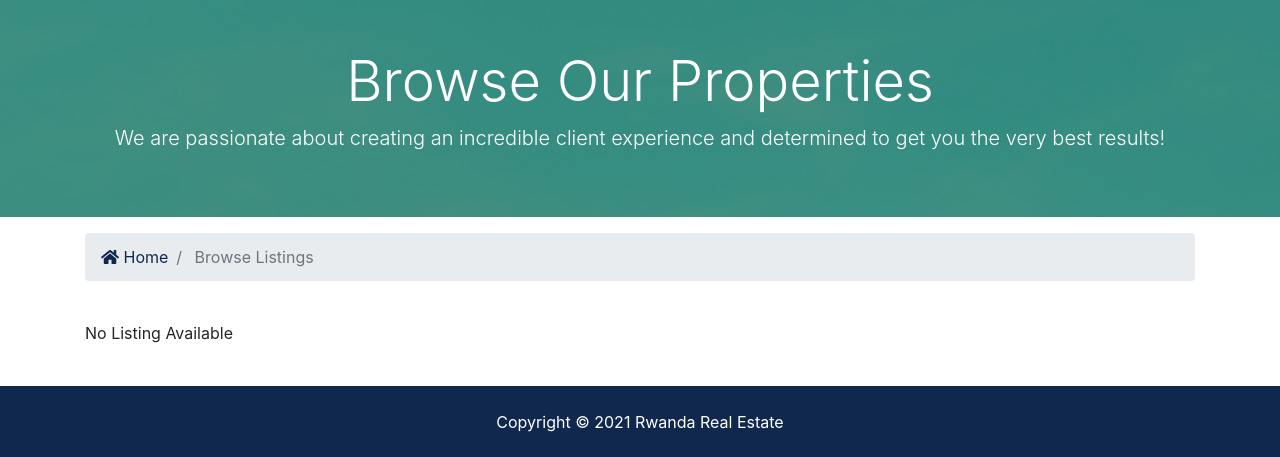
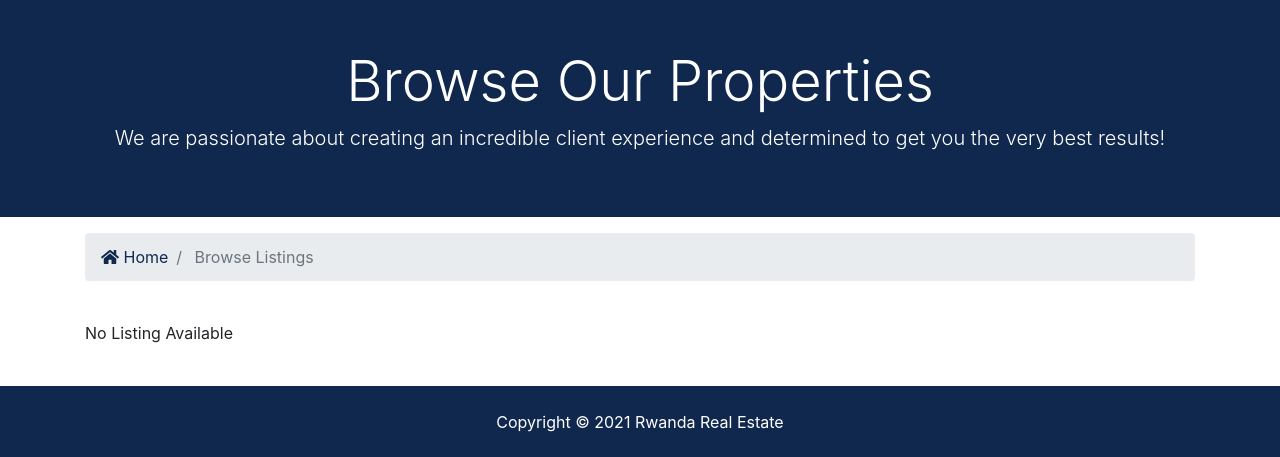
Before and after one commit to GisaKaze/realEstateRwanda, a Django app: page /listings/ in a window 1280 px wide. Shown: the part 128-585 px from the top of the page. Run offline with Django 3.2, Linux system fonts and the light colour scheme; data that the repository does not hold is empty; some libraries are stand-ins or nearby versions.

```diff
--- a/btre/static/css/style.css
+++ b/btre/static/css/style.css
@@ -45,7 +45,8 @@ img {
     left: 0;
     min-height: 100%;
     width: 100%;
-    background: #10284e; }
+    background: #10284e;
+   }
 
 #showcase-inner {
   background: url(../img/building.jpg) no-repeat top center fixed/cover;
@@ -59,7 +60,9 @@ img {
     left: 0;
     min-height: 100%;
     width: 100%;
-    background: rgba(32, 134, 107, 0.8); }
+    background: #10284e;
+
+  }
   #showcase-inner.showcase-search {
     min-height: 270px; }
 
--- a/templates/listings/listings.html
+++ b/templates/listings/listings.html
@@ -2,7 +2,7 @@
 {% load humanize %}
 
 {% block content %}
-<section id="showcase-inner" class="py-5 text-white" style="background-image: url(../../static/img/showcase.jpg);">
+<section id="showcase-inner" class="py-5 text-white">
     <div class="container text-center">
       <div class="row text-center">
         <div class="col-md-12">
```
